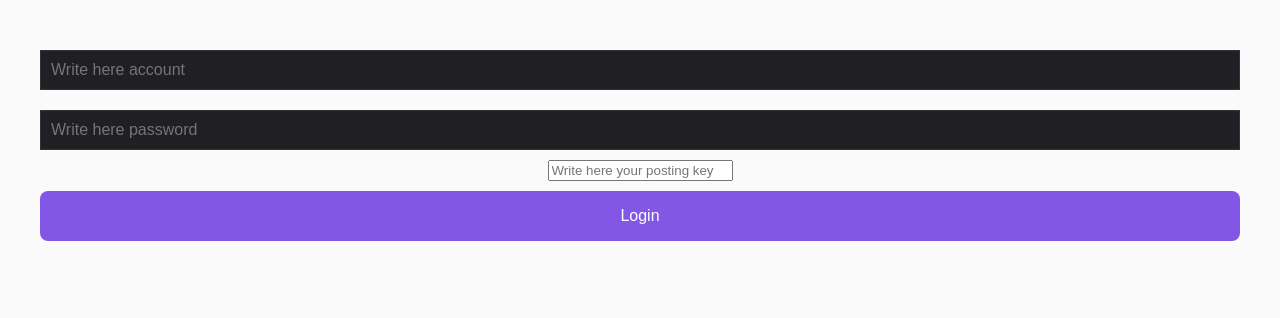
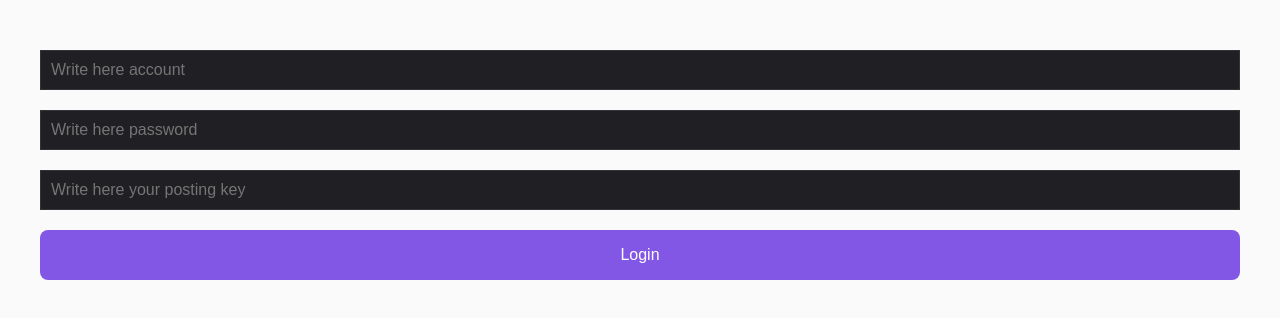
Before and after one commit to tasuboyz/Sign-In, a React (Vite) app: page / in a window 1280 px wide. Shown: the top 318 px of the page. Built offline with nearby package versions, Linux system fonts and the light colour scheme.

Commit message:
Update index.css

```diff
--- a/src/index.css
+++ b/src/index.css
@@ -51,11 +51,9 @@ h1 {
   font-size: 16px;
 }
 
-.input-title,
-.input-description,
-.input-tag,
 .input-account,
 .input-password,
+.input-wif,
 .button {
   width: 100%;
   padding: 10px;
```
